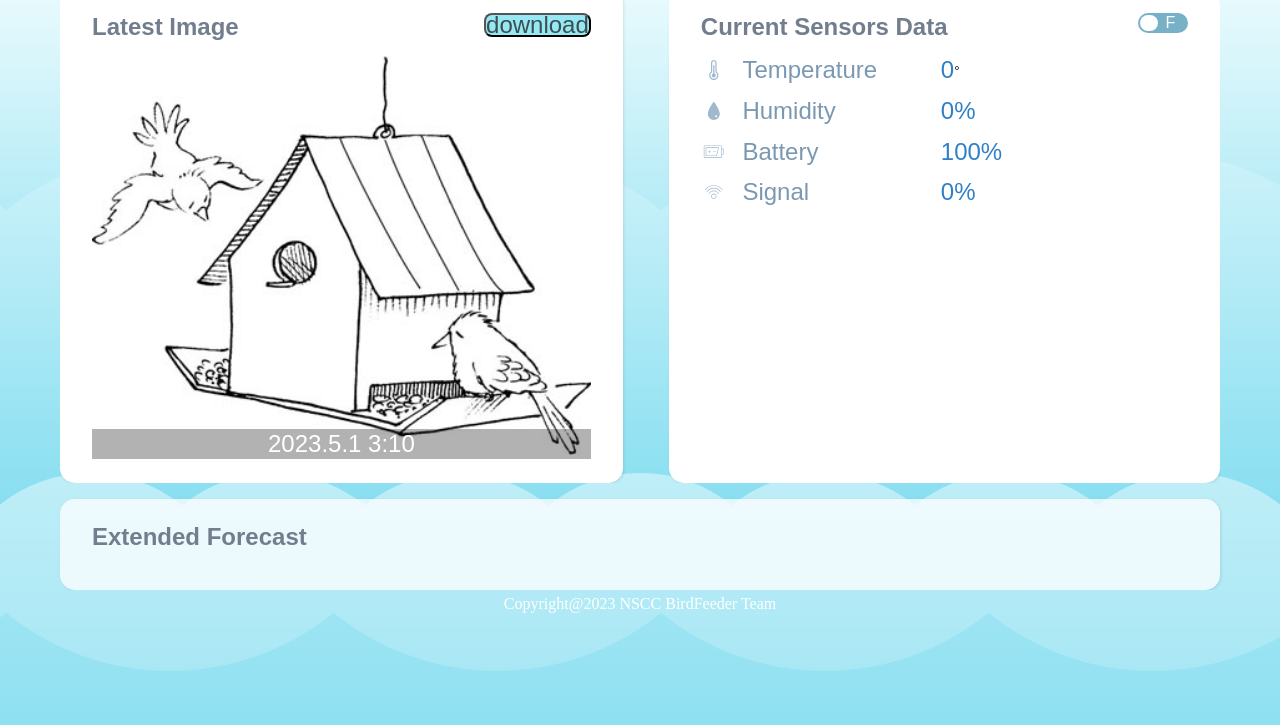
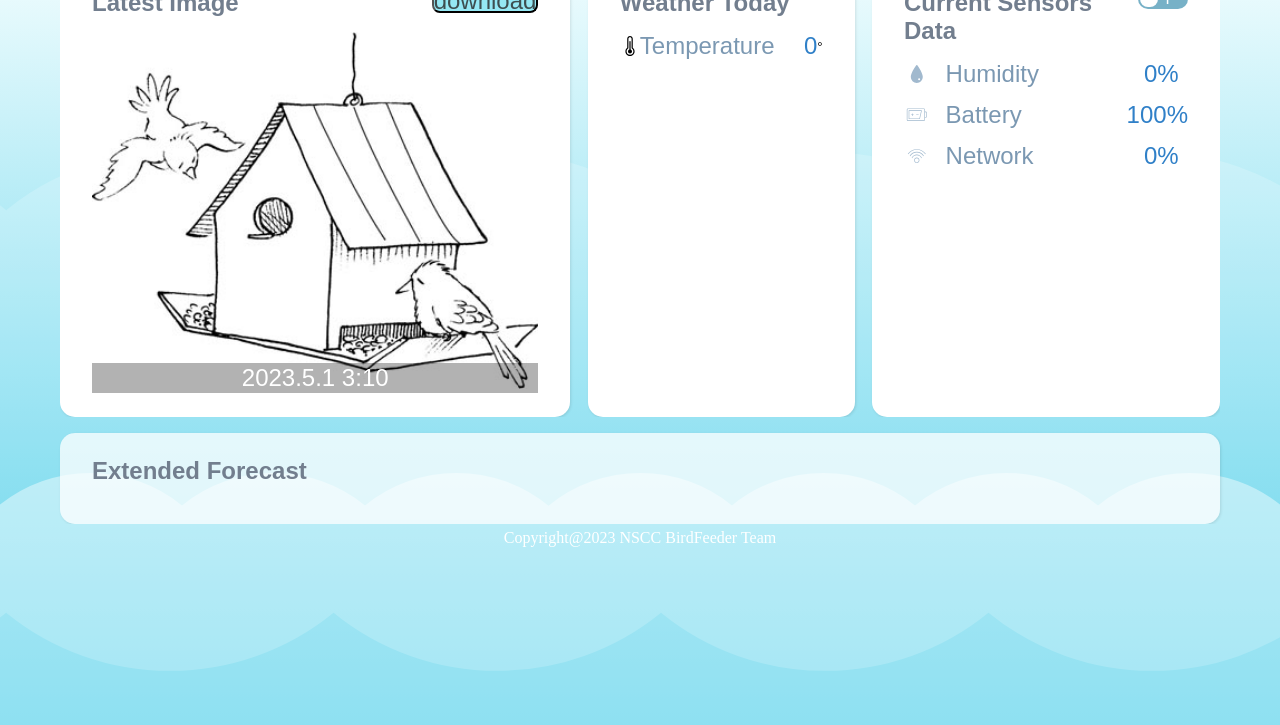
Before and after one commit to waltonca/BirdFeeder, a website: page index.html in a window 1280 px wide. Shown: the part 75-800 px from the top of the page. Drawn offline with Linux system fonts and the light colour scheme; a script that the page names is missing.

Commit message:
add Weather today

```diff
--- a/index.html
+++ b/index.html
@@ -32,20 +32,8 @@
                         <span id="time">2023.5.1 3:10</span>
                     </div>
                 </div>
-                <div class="sensor-section">
-                    <div class="title">
-                        <h2>Current Sensors Data</h2>
-                        <div class="btn-slide">
-                            <label class="sc-fzokOt hqCryO"
-                                ><span class="off">F</span>
-                                <div
-                                    class="sc-fzqBZW bzpPMg"
-                                    style="transform: translateX(0px)"
-                                ></div
-                            ></label>
-                        </div>
-                    </div>
-
+                <div class="weather-today">
+                    <h2>Weather Today</h2>
                     <div class="temperature flayout1">
                         <!-- <span>temperature_f:</span><span id="temperature_f">0</span> -->
                         <div>
@@ -65,6 +53,21 @@
                         </div>
                         <span id="temperature_c">0</span><sup>°</sup>
                     </div>
+                </div>
+                <div class="sensor-section">
+                    <div class="title">
+                        <h2>Current Sensors Data</h2>
+                        <div class="btn-slide">
+                            <label class="sc-fzokOt hqCryO"
+                                ><span class="off">F</span>
+                                <div
+                                    class="sc-fzqBZW bzpPMg"
+                                    style="transform: translateX(0px)"
+                                ></div
+                            ></label>
+                        </div>
+                    </div>
+
                     <div class="humidity flayout1">
                         <div>
                             <svg width="12" height="18" viewBox="0 0 12 18">
@@ -121,7 +124,7 @@
                                 <path
                                     d="M16.022 9.336c-4.778 0-8.975 2.529-11.328 6.317l0.776 0.776c2.138-3.604 6.066-6.027 10.552-6.027 4.459 0 8.368 2.393 10.514 5.961l0.774-0.774c-2.36-3.753-6.536-6.254-11.288-6.254z"
                                 ></path></svg
-                            >Signal
+                            >Network
                         </div>
                         <span id="network">0</span><span>%</span>
                     </div>
--- a/style/style.css
+++ b/style/style.css
@@ -1,6 +1,7 @@
 * {
     padding: 0;
     margin: 0;
+    box-sizing: border-box;
 }
 
 html {
@@ -58,7 +59,7 @@ header #datetime {
 }
 
 .top .image-section {
-    width: 43%;
+    width: 44%;
     background-color: rgb(255, 255, 255);
     box-shadow: rgba(0, 0, 0, 0.1) 1px 1px 3px;
     border-radius: 15px;
@@ -104,7 +105,17 @@ header #datetime {
 }
 
 .top .sensor-section {
-    width: 42%;
+    width: 30%;
+    background-color: rgb(255, 255, 255);
+    box-shadow: rgba(0, 0, 0, 0.1) 1px 1px 3px;
+    border-radius: 15px;
+    padding: 1.5rem 2rem;
+    display: flex;
+    flex-direction: column;
+}
+
+.top .weather-today {
+    width: 23%;
     background-color: rgb(255, 255, 255);
     box-shadow: rgba(0, 0, 0, 0.1) 1px 1px 3px;
     border-radius: 15px;
```
